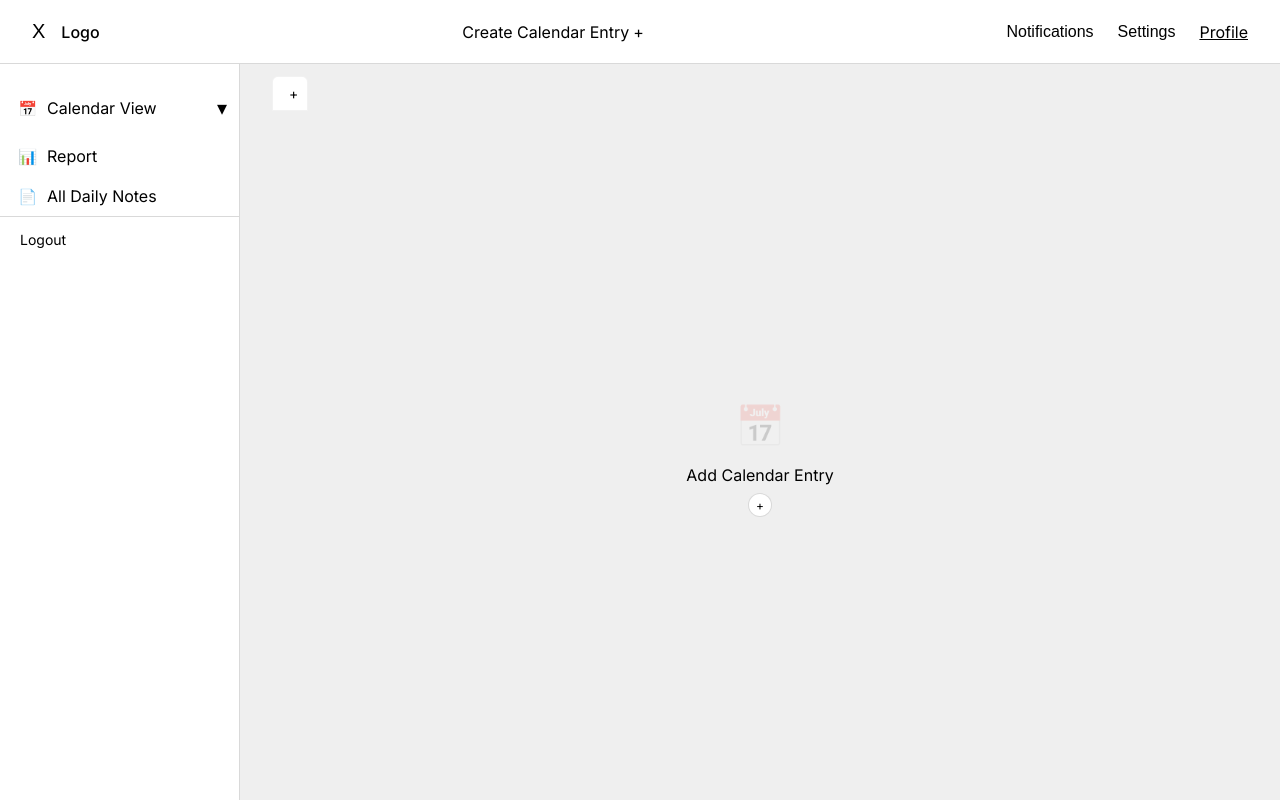
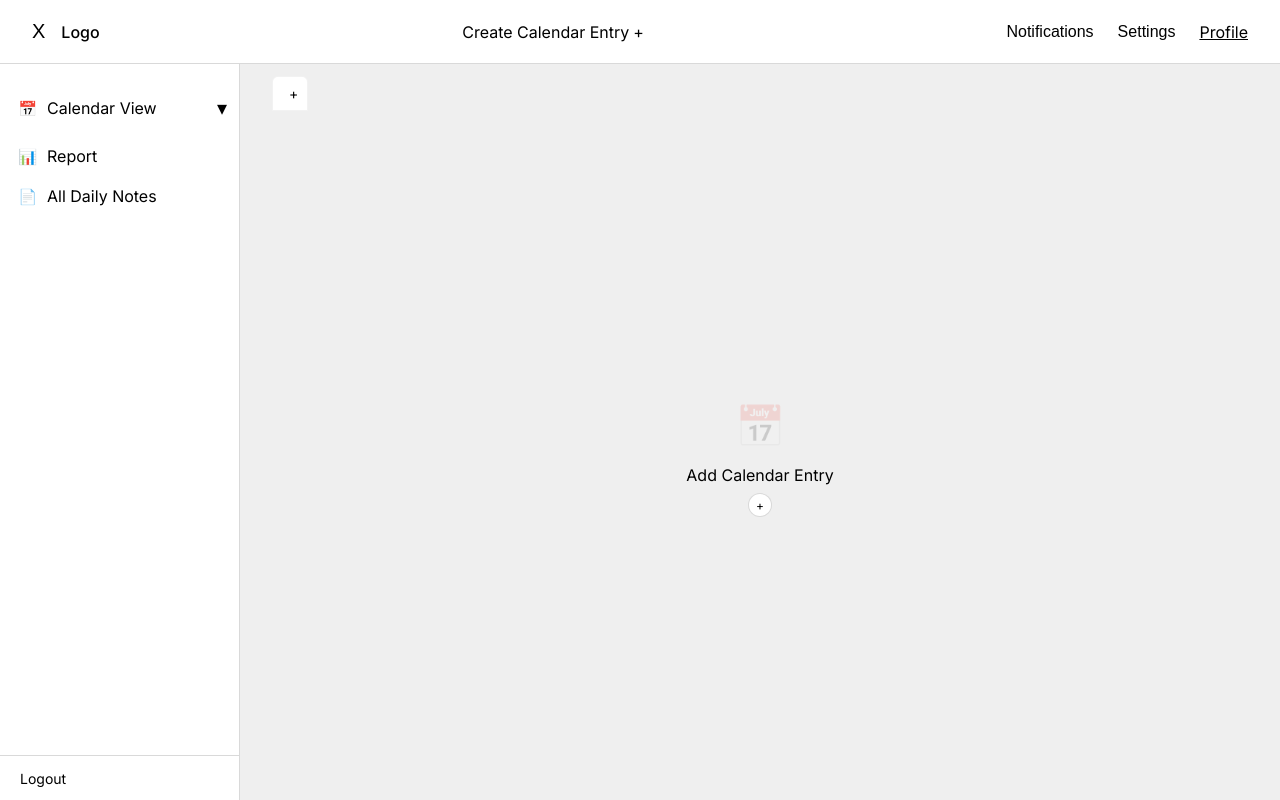
Before and after one commit to Babajideshadare/one_kalenda, a Django app: page / in a window 1280 px wide. Run offline with Django 5.2, Linux system fonts and the light colour scheme; the visitor is signed in with stand-in values (Sample User, id 1); data that the repository does not hold is empty.

Commit message:
Fix sidebar logout to be permanently at bottom

```diff
--- a/static/css/styles.css
+++ b/static/css/styles.css
@@ -114,6 +114,10 @@ body {
     padding-top: 24px;
     transition: width 0.4s ease-in-out, padding 0.4s ease-in-out, opacity 0.4s ease-in-out;
     overflow: hidden;
+
+    /* NEW: make sidebar a vertical flex container so footer can sit at bottom */
+    display: flex;
+    flex-direction: column;
 }
 
 .sidebar-nav {
@@ -121,9 +125,13 @@ body {
     flex-direction: column;
 }
 
+/* Sidebar footer with Logout fixed at bottom */
 .sidebar-footer {
     padding: 12px 20px;
     border-top: 0.5px solid rgba(0, 0, 0, 0.15);
+
+    /* NEW: push footer to bottom of the flex column */
+    margin-top: auto;
 }
 
 .sidebar-footer-link {
```
